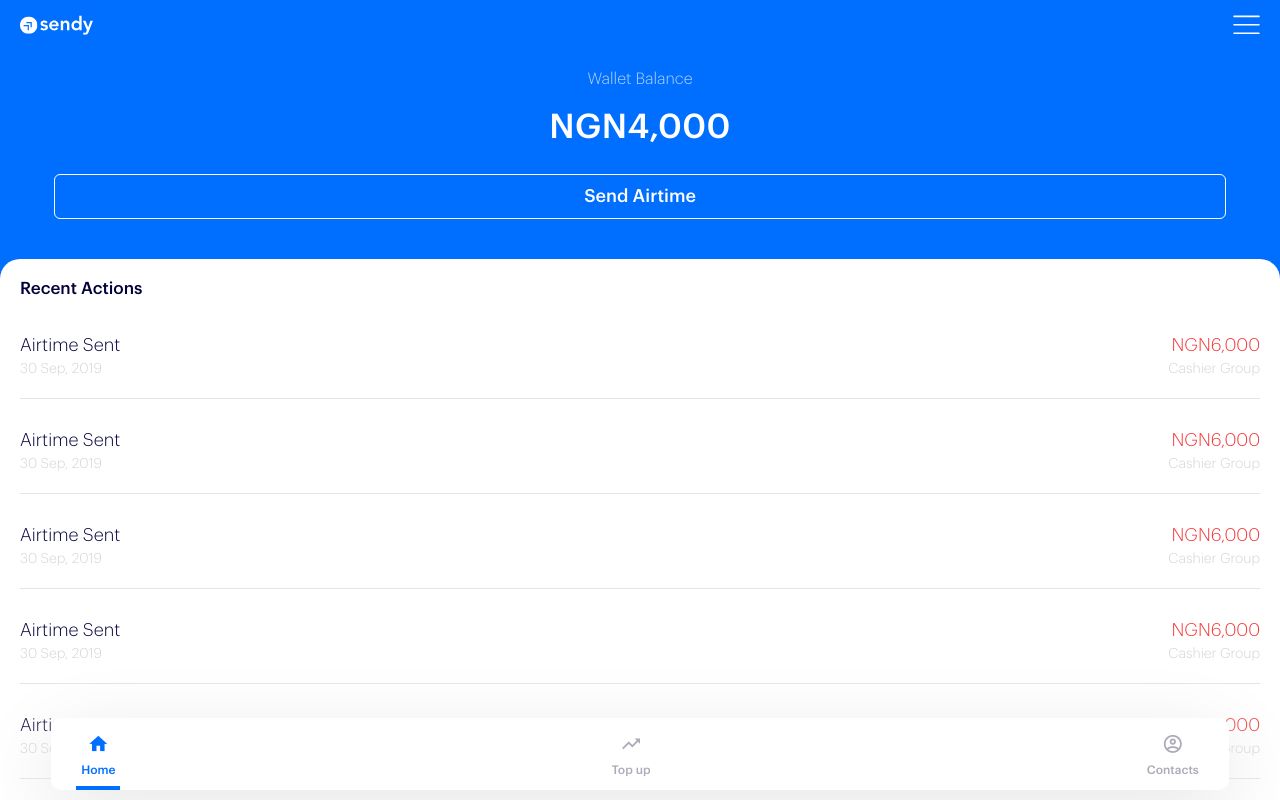
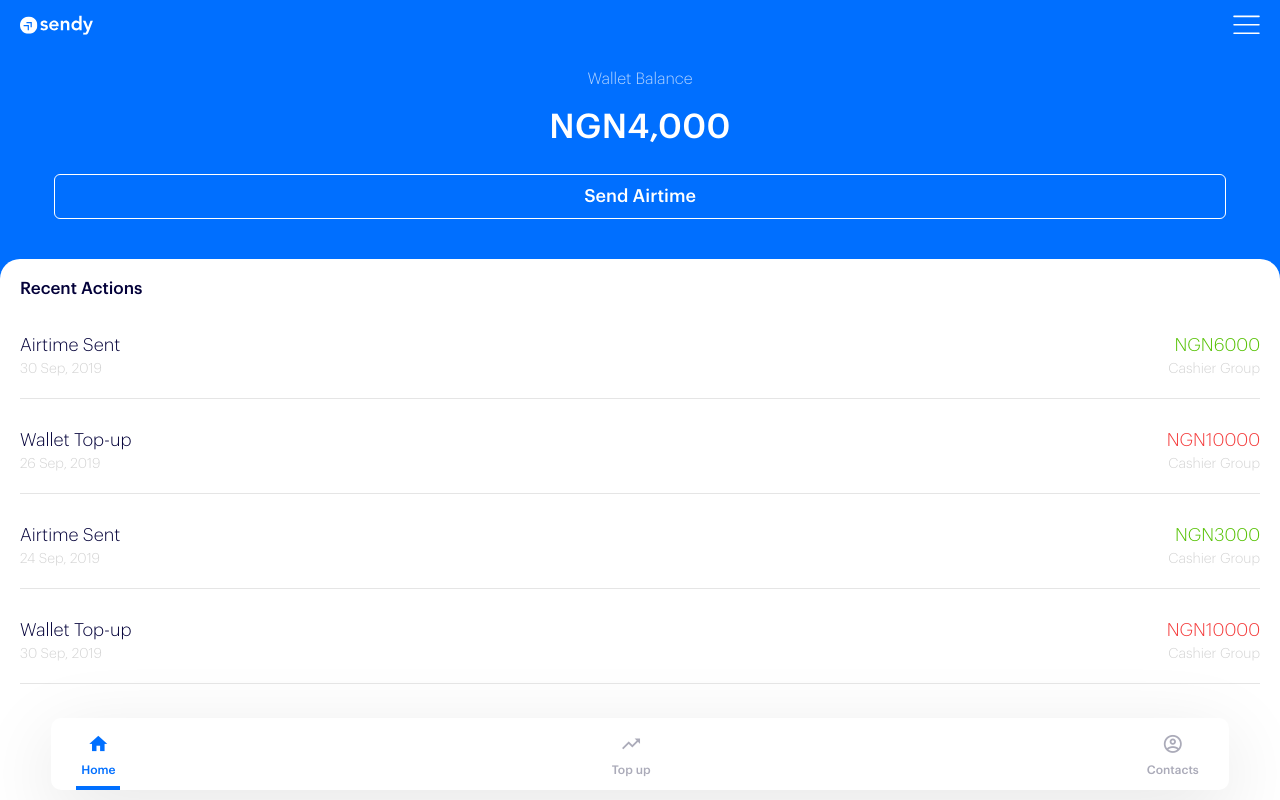
Before and after one commit to Kikks/sendy, a Vue app: page /home in a window 1280 px wide. Shown: the top 800 px of the page. Built offline with nearby package versions, Linux system fonts and the light colour scheme.

Commit message:
color switch in numbers

```diff
--- a/src/views/home/Activity.vue
+++ b/src/views/home/Activity.vue
@@ -11,21 +11,21 @@
         </div>
         <div class="recent-activity">
             <h2 class="mb-4">Recent Actions</h2>
-            <div v-for="(n, i) in 7" :key="i" class="activityRow">
+            <div v-for="(activity, i) in activities" :key="i" class="activityRow">
                 <div class="row activityRowf">
                     <div class="col-6 blue">
-                        Airtime Sent
+                       {{activity.description}}
                     </div>
-                    <div class="col-6 text-right red">
-                        NGN6,000
+                    <div class="col-6 text-right" :class="{red:activity.add, green:!activity.add}">
+                        NGN{{activity.amount}}
                     </div>
                 </div>
                 <div class="row activityRows">
                     <div class="col-6">
-                    30 Sep, 2019
+                   {{activity.date}}
                     </div>
                     <div class="col-6 text-right">
-                        Cashier Group
+                        {{activity.group}}
                     </div>
                 </div>
                  <hr>
@@ -34,7 +34,44 @@
         </div>
     </div>
 </template>
-
+<script>
+export default {
+    data(){
+        return{
+            activities:[
+                {
+                    description: 'Airtime Sent',
+                    amount: 6000,
+                    date: '30 Sep, 2019',
+                    group: 'Cashier Group',
+                    add: false,
+                },
+                {
+                    description: 'Wallet Top-up',
+                    amount: 10000,
+                    date: '26 Sep, 2019',
+                    group: 'Cashier Group',
+                    add: true,
+                },
+                {
+                    description: 'Airtime Sent',
+                    amount: 3000,
+                    date: '24 Sep, 2019',
+                    group: 'Cashier Group',
+                    add: false,
+                },
+                {
+                    description: 'Wallet Top-up',
+                    amount: 10000,
+                    date: '30 Sep, 2019',
+                    group: 'Cashier Group',
+                    add: true,
+                },
+            ]
+        }
+    }
+}
+</script>
 <style lang="scss" scoped>
 // hr{
 //     margin-top: 50px;
@@ -71,6 +108,9 @@
                 .red{
                     color:#F43939;
                 }
+                .green{
+                    color: #54C100;
+                }
                 .blue{
                     color:#030039
                 }
```
